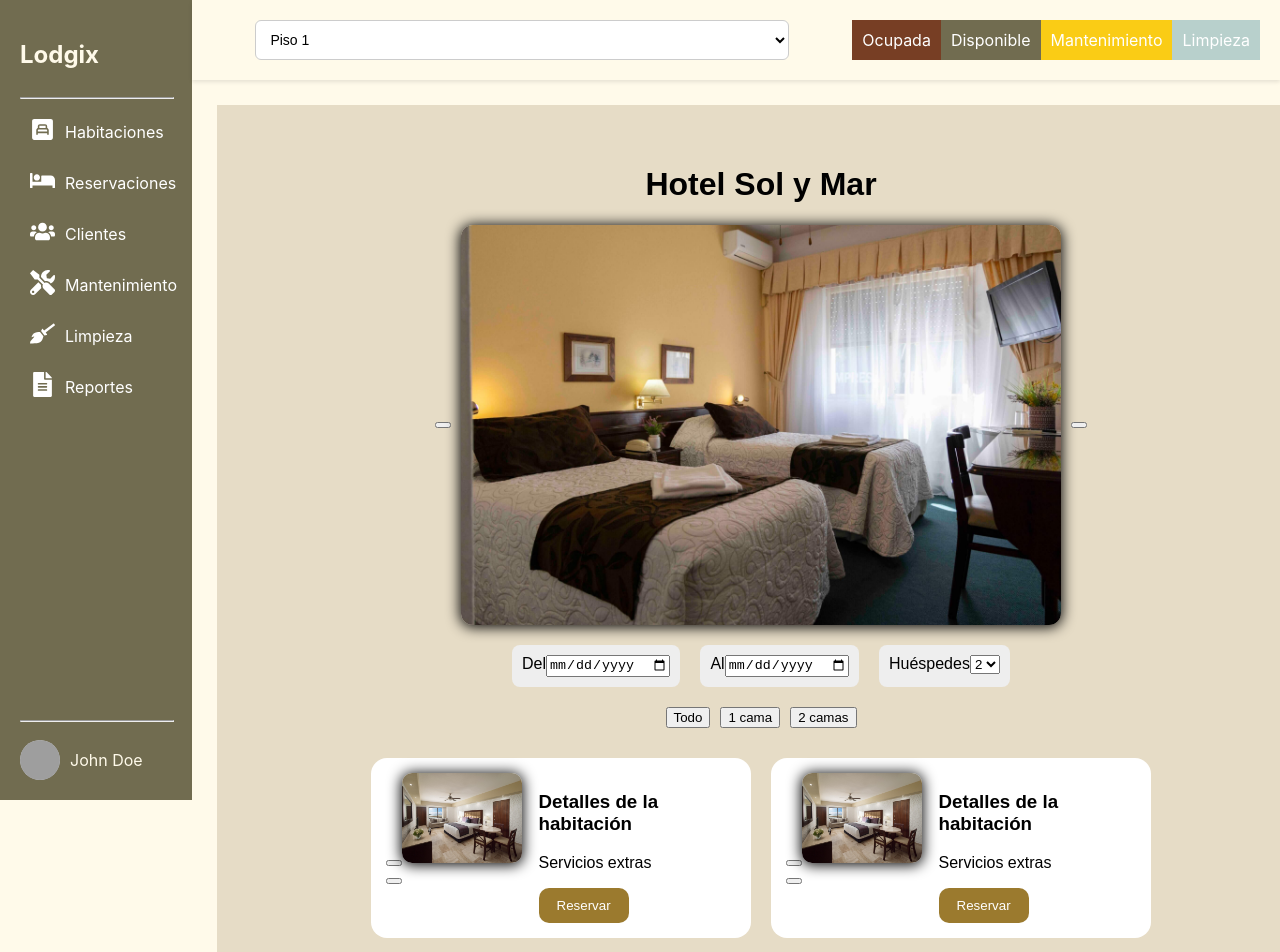
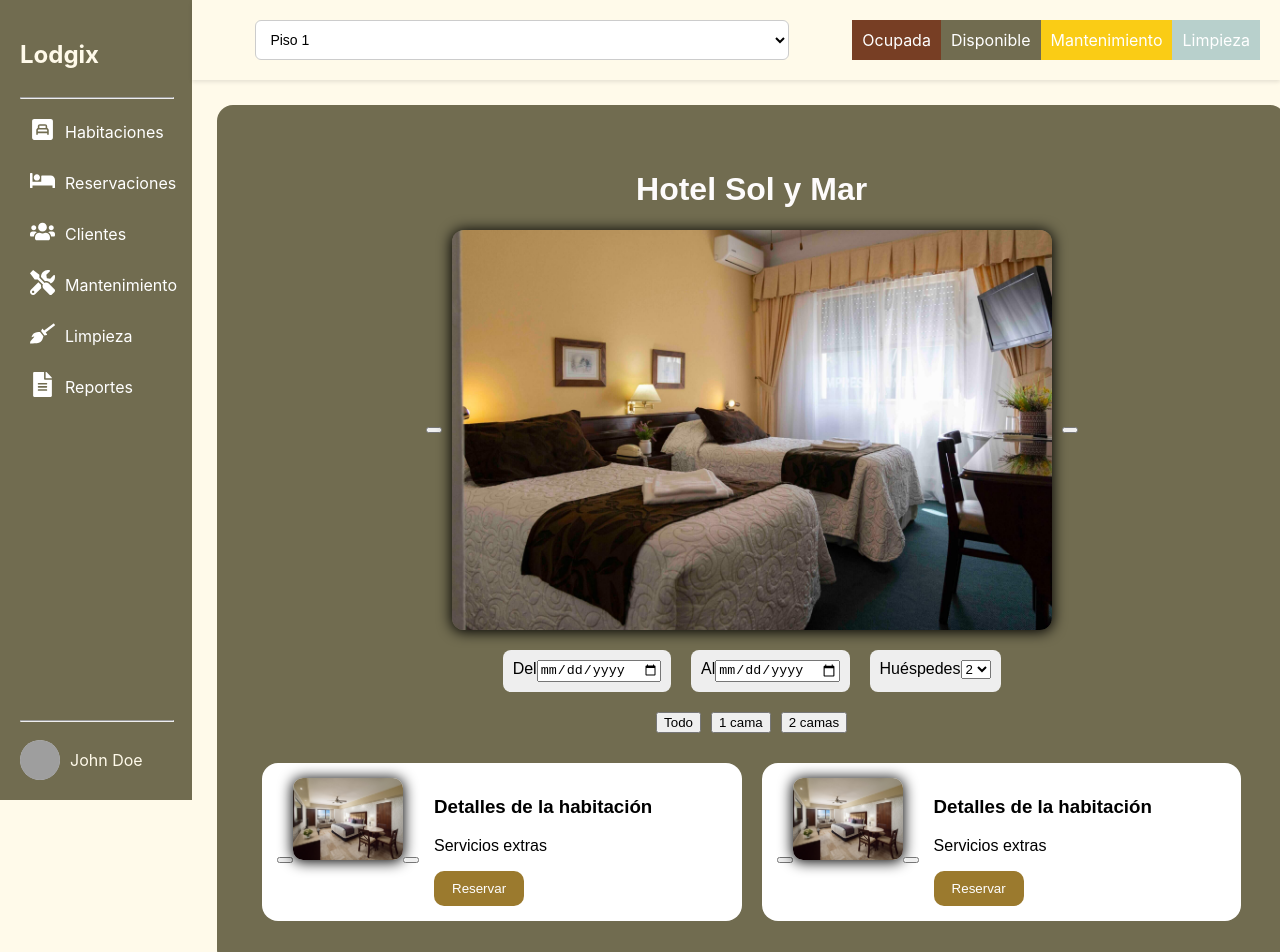
Before and after one commit to JorgeHGZZ/lodgix, a React (Vite) app in the folder Frontend/: page /dashboard/detailroom in a window 1280 px wide. Shown: the top 952 px of the page. Built offline with nearby package versions, Linux system fonts and the light colour scheme; grey boxes are pictures that could not be loaded.

Commit message:
Update details-room.css

```diff
--- a/Frontend/src/styles/details-room.css
+++ b/Frontend/src/styles/details-room.css
@@ -1,11 +1,16 @@
 .hotel-page{
-  background:#e6dcc6;
-  padding:40px;
+  background:#716c50;
+  padding:45px;
   font-family:Arial;
+  width: 90%;
+  height: auto;
+   border-radius:16px;
+
 }
 
 .hotel-title{
   text-align:center;
+    color: #fdfbfb;
 }
 
 .hotel-gallery{
@@ -51,13 +56,13 @@
   background:white;
   border-radius:16px;
   padding:15px;
-  width:350px;
+  width:450px;
   display:flex;
   gap:15px;
 }
 
 .room-image img{
-  width:120px;
+  width:110px;
   border-radius:10px;
 }
 
@@ -67,4 +72,11 @@
   border:none;
   padding:10px 18px;
   border-radius:10px;
+  cursor:pointer;
+  transition:0.3s;
 }
+
+.reserve-btn:hover{
+  transform:translateY(-2px);
+  box-shadow:0 5px 10px rgba(0,0,0,0.2);
+}
```
